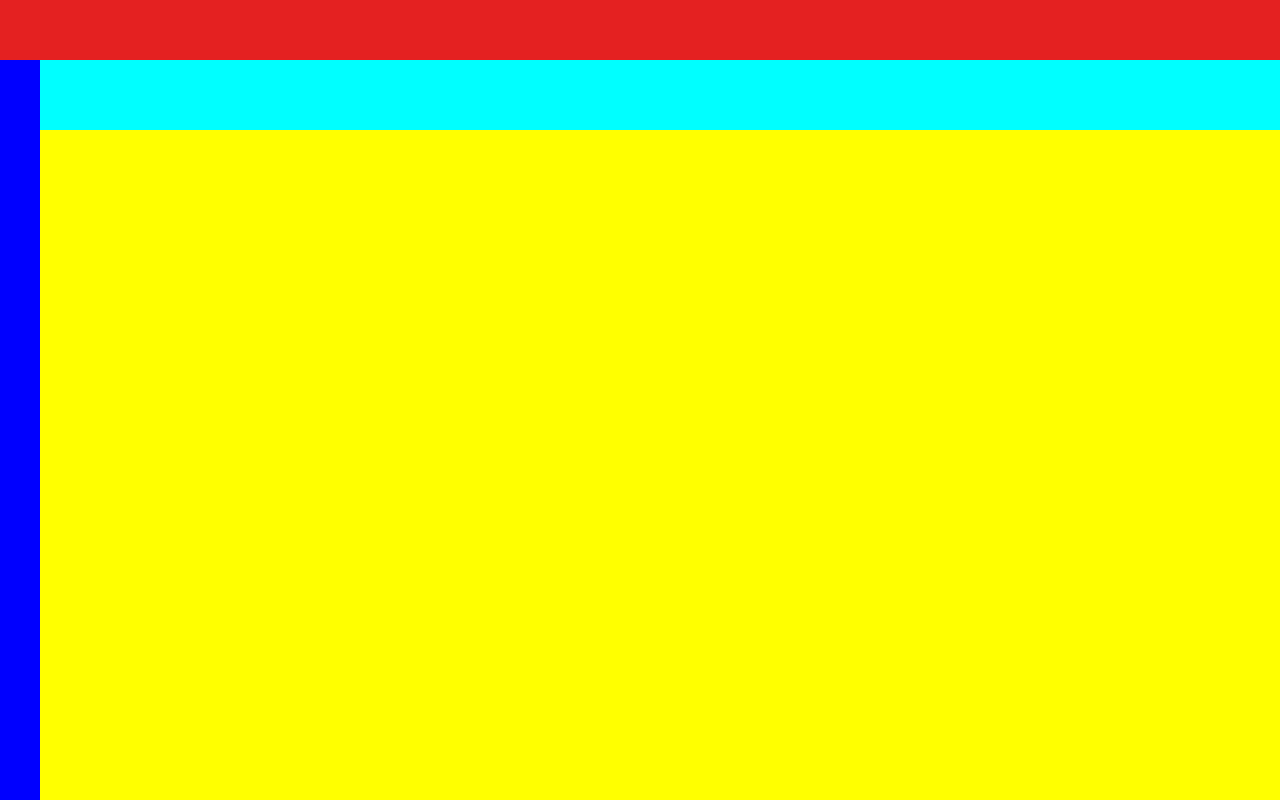
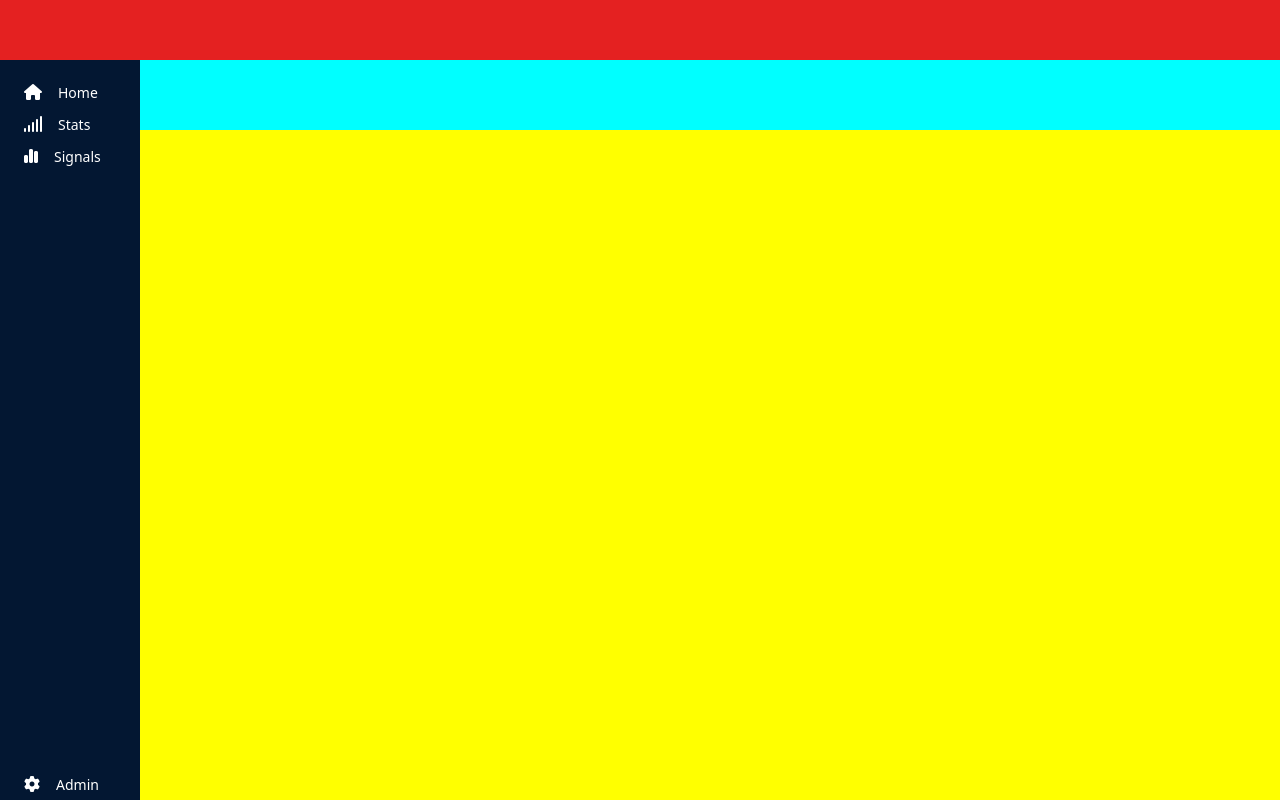
Before and after one commit to Saraesp/html-css-bootstrap-dashboard, a plain HTML site: page index.html in a window 1280 px wide. Drawn offline with nearby package versions, Linux system fonts and the light colour scheme.

Commit message:
conclusione sidebar

```diff
--- a/css/style.css
+++ b/css/style.css
@@ -4,7 +4,7 @@
     box-sizing: border-box;
 }
 
-.container{
+.container-fluid{
     width: 100vw;
     height: calc(100vh - 60px);
     display: flex;
@@ -21,13 +21,36 @@ main{
 }
 
 main .sidebar{
-    width: 40px;
+    width: 50px;
     height: 100%;
-    background-color: blue;
+    background-color: rgb(3, 23, 50);
+}
+
+.sidebar .fa-gear{
+    display: flex;
+    flex-direction: end;
+}
+
+.sidebar .link-style{
+    text-decoration: none;
+    color: white;
+    font-size: 14px;
+}
+
+.list-content:hover{
+    background-color: rgba(128, 128, 128, 0.216);
 }
 
 main .topbar{
-    width: calc(100% - 40px);
+    width: calc(100% - 50px);
     height: 70px;
     background-color: aqua;
 }
+
+@media screen and (min-width:992px){
+
+main .sidebar{
+    width: 150px;
+    height: 100%;
+}
+}
--- a/index.html
+++ b/index.html
@@ -5,21 +5,46 @@
     <meta http-equiv="X-UA-Compatible" content="IE=edge">
     <meta name="viewport" content="width=device-width, initial-scale=1.0">
     <title>Document</title>
+    <!-- Bootstrap -->
+    <link href="https://cdn.jsdelivr.net/npm/bootstrap@5.0.2/dist/css/bootstrap.min.css" rel="stylesheet" integrity="sha384-EVSTQN3/azprG1Anm3QDgpJLIm9Nao0Yz1ztcQTwFspd3yD65VohhpuuCOmLASjC" crossorigin="anonymous">
+
+    <!-- Style css -->
     <link rel="stylesheet" href="./css/style.css">
+    <link rel="stylesheet" href="https://cdnjs.cloudflare.com/ajax/libs/font-awesome/6.2.1/css/all.min.css" integrity="sha512-MV7K8+y+gLIBoVD59lQIYicR65iaqukzvf/nwasF0nqhPay5w/9lJmVM2hMDcnK1OnMGCdVK+iQrJ7lzPJQd1w==" crossorigin="anonymous" referrerpolicy="no-referrer" />
 </head>
 <body>
-    <header>
+    <header class="d-flex align-items-center">
 
     </header>
     <main>
-        <div class="container">
-            <div class="sidebar">
-
+        <div class="container-fluid p-0">
+            <div class="sidebar position-relative px-2">
+                <nav>
+                    <ul class="list-unstyled text-white fs-5 mt-3">
+                        <div class="list-content d-flex">
+                            <i class="fs-6 ps-2 my-2 m-lg-2 d-sm-block fa-solid fa-house"></i>
+                            <li class="ps-2 d-none d-lg-block"><a class="link-style"  href="">Home</a></li>
+                        </div>
+                        <div class="list-content d-flex">
+                            <i class="fs-6 ps-2 my-2 m-lg-2 d-sm-block fa-solid fa-signal"></i>
+                            <li class="ps-2 d-none d-lg-block"><a class="link-style" href="">Stats</a></li>
+                        </div>
+                        <div class="list-content d-flex">
+                            <i class="fs-6 ps-2 my-2 m-lg-2 d-sm-block fa-solid fa-chart-simple"></i>
+                            <li class="ps-2 d-none d-lg-block"><a class="link-style"  href="">Signals</a></li>
+                        </div>
+                        <div class="list-content d-flex position-absolute bottom-0">
+                            <i class="fs-6 ps-2 my-2 m-lg-2 d-sm-block fa-solid fa-gear"></i>
+                            <li class="ps-2 d-none d-lg-block"><a class="link-style"  href="">Admin</a></li>
+                        </div>
+                    </ul>
+                </nav>
             </div>
             <div class="topbar">
 
             </div>
         </div>
     </main>
+    <script src="https://cdn.jsdelivr.net/npm/@popperjs/core@2.11.6/dist/umd/popper.min.js" integrity="sha384-oBqDVmMz9ATKxIep9tiCxS/Z9fNfEXiDAYTujMAeBAsjFuCZSmKbSSUnQlmh/jp3" crossorigin="anonymous"></script>
 </body>
 </html>
```
